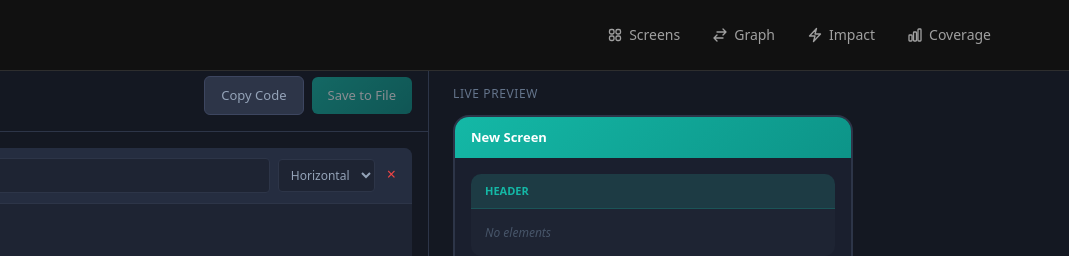
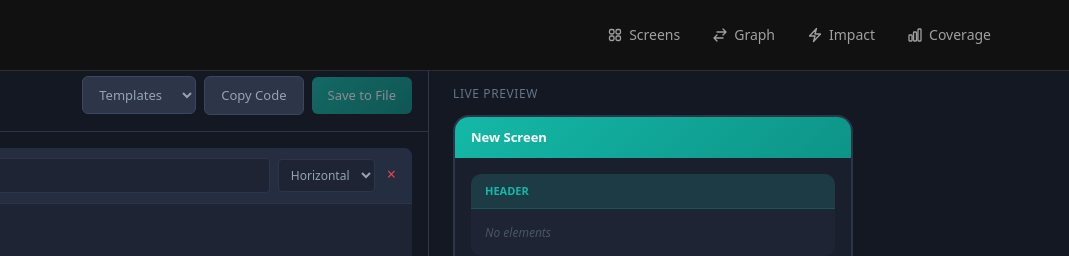
Before and after one commit to wadakatu/screenbook, an Astro site in the folder packages/ui/: page /editor in a window 1280 px wide. Shown: the top 256 px of the page, 211-1280 px from the left. Built offline with nearby package versions, Linux system fonts and the light colour scheme; Astro itself is replaced by a stand-in of ours.

Commit message:
feat(ui): add templates dropdown to MockFormEditor
Add 5 pre-built templates for quick mock creation:
- Basic Form: Header + form inputs + actions
- List View: Header + search + list
- Detail View: Header + info + back link
- Dashboard: Header + stats + data table
- Settings: Header + profile + preferences + save

Templates replace current sections when selected, providing
a quick starting point for common screen patterns.

```diff
--- a/packages/ui/src/components/MockFormEditor.tsx
+++ b/packages/ui/src/components/MockFormEditor.tsx
@@ -29,6 +29,172 @@ const ELEMENT_TYPES: { value: ElementType; label: string }[] = [
 	{ value: "image", label: "Image" },
 	{ value: "list", label: "List" },
 	{ value: "table", label: "Table" },
+]
+
+// Template definitions for quick-start mock creation
+const TEMPLATES: { id: string; label: string; sections: MockSection[] }[] = [
+	{
+		id: "basic-form",
+		label: "Basic Form",
+		sections: [
+			{
+				title: "Header",
+				layout: "horizontal",
+				elements: [{ type: "text", label: "Page Title", variant: "heading" }],
+			},
+			{
+				title: "Form",
+				elements: [
+					{ type: "input", label: "Name", placeholder: "Enter name..." },
+					{
+						type: "input",
+						label: "Email",
+						inputType: "email",
+						placeholder: "Enter email...",
+					},
+					{
+						type: "input",
+						label: "Message",
+						inputType: "textarea",
+						placeholder: "Enter message...",
+					},
+				],
+			},
+			{
+				title: "Actions",
+				layout: "horizontal",
+				elements: [
+					{ type: "link", label: "Cancel" },
+					{ type: "button", label: "Submit", variant: "primary" },
+				],
+			},
+		],
+	},
+	{
+		id: "list-view",
+		label: "List View",
+		sections: [
+			{
+				title: "Header",
+				layout: "horizontal",
+				elements: [
+					{ type: "text", label: "Items", variant: "heading" },
+					{ type: "button", label: "Add New", variant: "primary" },
+				],
+			},
+			{
+				title: "Search",
+				elements: [
+					{
+						type: "input",
+						label: "Search",
+						inputType: "search",
+						placeholder: "Search items...",
+					},
+				],
+			},
+			{
+				title: "Content",
+				elements: [{ type: "list", label: "Item List", itemCount: 5 }],
+			},
+		],
+	},
+	{
+		id: "detail-view",
+		label: "Detail View",
+		sections: [
+			{
+				title: "Header",
+				layout: "horizontal",
+				elements: [
+					{ type: "text", label: "Item Detail", variant: "heading" },
+					{ type: "button", label: "Edit", variant: "secondary" },
+					{ type: "button", label: "Delete", variant: "danger" },
+				],
+			},
+			{
+				title: "Info",
+				elements: [
+					{ type: "text", label: "Name: Example Item", variant: "body" },
+					{ type: "text", label: "Created: 2024-01-01", variant: "caption" },
+					{ type: "image", label: "Item Image", aspectRatio: "16:9" },
+				],
+			},
+			{
+				title: "Actions",
+				layout: "horizontal",
+				elements: [{ type: "link", label: "Back to List" }],
+			},
+		],
+	},
+	{
+		id: "dashboard",
+		label: "Dashboard",
+		sections: [
+			{
+				title: "Header",
+				layout: "horizontal",
+				elements: [{ type: "text", label: "Dashboard", variant: "heading" }],
+			},
+			{
+				title: "Stats",
+				layout: "horizontal",
+				elements: [
+					{ type: "text", label: "Total: 100", variant: "subheading" },
+					{ type: "text", label: "Active: 80", variant: "subheading" },
+					{ type: "text", label: "Pending: 20", variant: "subheading" },
+				],
+			},
+			{
+				title: "Data",
+				elements: [
+					{
+						type: "table",
+						label: "Recent Items",
+						columns: ["Name", "Status", "Date"],
+						rowCount: 5,
+					},
+				],
+			},
+		],
+	},
+	{
+		id: "settings",
+		label: "Settings",
+		sections: [
+			{
+				title: "Header",
+				elements: [{ type: "text", label: "Settings", variant: "heading" }],
+			},
+			{
+				title: "Profile",
+				elements: [
+					{ type: "image", label: "Avatar", aspectRatio: "1:1" },
+					{ type: "input", label: "Display Name", placeholder: "Your name" },
+					{
+						type: "input",
+						label: "Email",
+						inputType: "email",
+						placeholder: "your@email.com",
+					},
+				],
+			},
+			{
+				title: "Preferences",
+				elements: [
+					{ type: "input", label: "Language", placeholder: "Select language" },
+					{ type: "input", label: "Timezone", placeholder: "Select timezone" },
+				],
+			},
+			{
+				title: "Actions",
+				layout: "horizontal",
+				elements: [
+					{ type: "button", label: "Save Changes", variant: "primary" },
+				],
+			},
+		],
+	},
 ]
 
 function createDefaultElement(type: ElementType): MockElement {
@@ -132,6 +298,14 @@ export function MockFormEditor({
 
 	const addSection = useCallback(() => {
 		setSections((prev) => [...prev, { title: "New Section", elements: [] }])
+	}, [])
+
+	const applyTemplate = useCallback((templateId: string) => {
+		const template = TEMPLATES.find((t) => t.id === templateId)
+		if (template) {
+			// Deep clone the template sections to avoid mutation
+			setSections(JSON.parse(JSON.stringify(template.sections)))
+		}
 	}, [])
 
 	// Path-based section operations
@@ -272,6 +446,33 @@ export function MockFormEditor({
 							)}
 						</div>
 						<div style={{ display: "flex", alignItems: "center", gap: "8px" }}>
+							<select
+								onChange={(e) => {
+									if (e.target.value) {
+										applyTemplate(e.target.value)
+										e.target.value = ""
+									}
+								}}
+								defaultValue=""
+								style={{
+									background: "#2d3548",
+									border: "1px solid #3d4660",
+									borderRadius: "6px",
+									padding: "8px 12px",
+									color: "#94a3b8",
+									fontSize: "13px",
+									cursor: "pointer",
+								}}
+							>
+								<option value="" disabled>
+									Templates
+								</option>
+								{TEMPLATES.map((template) => (
+									<option key={template.id} value={template.id}>
+										{template.label}
+									</option>
+								))}
+							</select>
 							{saveStatus === "error" && (
 								<span style={{ color: "#ef4444", fontSize: "12px" }}>
 									{saveError}
```
